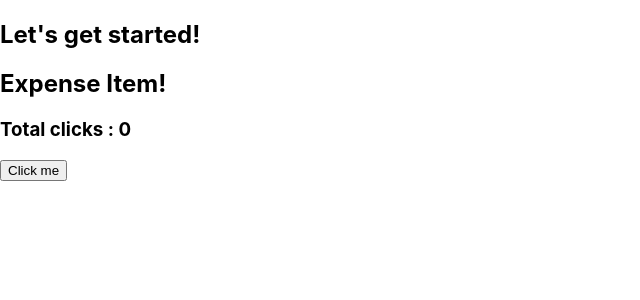
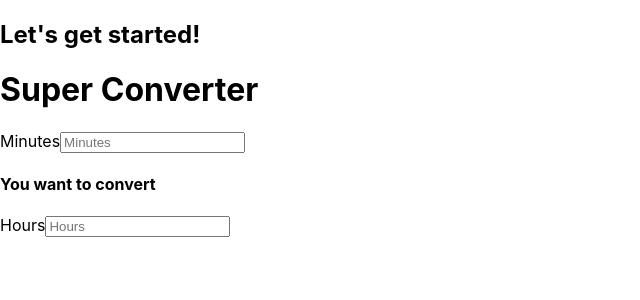
Before and after one commit to yangddu/Learn-React, a React (Create React App) app: page / in a window 1280 px wide. Shown: the top 300 px of the page, without its empty margins (0-640 px from the left). Built offline with nearby package versions, Linux system fonts and the light colour scheme.

Commit message:
add: Converter

```diff
--- a/src/App.js
+++ b/src/App.js
@@ -1,12 +1,10 @@
-import Counter from "./components/Counter";
-import ExpenseItem from "./components/ExpenseItem";
+import Converter from "./components/Converter";
 
 function App() {
   return (
     <div>
       <h2>Let's get started!</h2>
-      <ExpenseItem />
-      <Counter />
+      <Converter />
     </div>
   );
 }
--- /dev/null
+++ b/src/components/Converter.js
@@ -0,0 +1,36 @@
+import React, { useState } from "react";
+
+const Converter = () => {
+  const [minutes, setMinutes] = useState();
+  const onChange = (e) => {
+    setMinutes(e.target.value);
+  };
+  return (
+    <div>
+      <h1>Super Converter</h1>
+      <div>
+        <label htmlFor="minutes">Minutes</label>
+        <input
+          value={minutes || ""}
+          id="minutes"
+          placeholder="Minutes"
+          type="number"
+          onChange={onChange}
+        />
+      </div>
+      <h4>You want to convert {minutes}</h4>
+      <div>
+        <label htmlFor="hours">Hours</label>
+        <input
+          value={minutes / 60 || ""}
+          id="hours"
+          placeholder="Hours"
+          type="number"
+          onChange={onChange}
+        />
+      </div>
+    </div>
+  );
+};
+
+export default Converter;
--- a/src/components/Counter.js
+++ b/src/components/Counter.js
@@ -3,7 +3,7 @@ import React, { useState } from "react";
 const Counter = () => {
   const [counter, setCounter] = useState(0);
   const onClick = () => {
-    setCounter(counter + 1);
+    setCounter((current) => current + 1);
   };
   return (
     <div>
```
Also changed, not shown: public/manifest.json.
